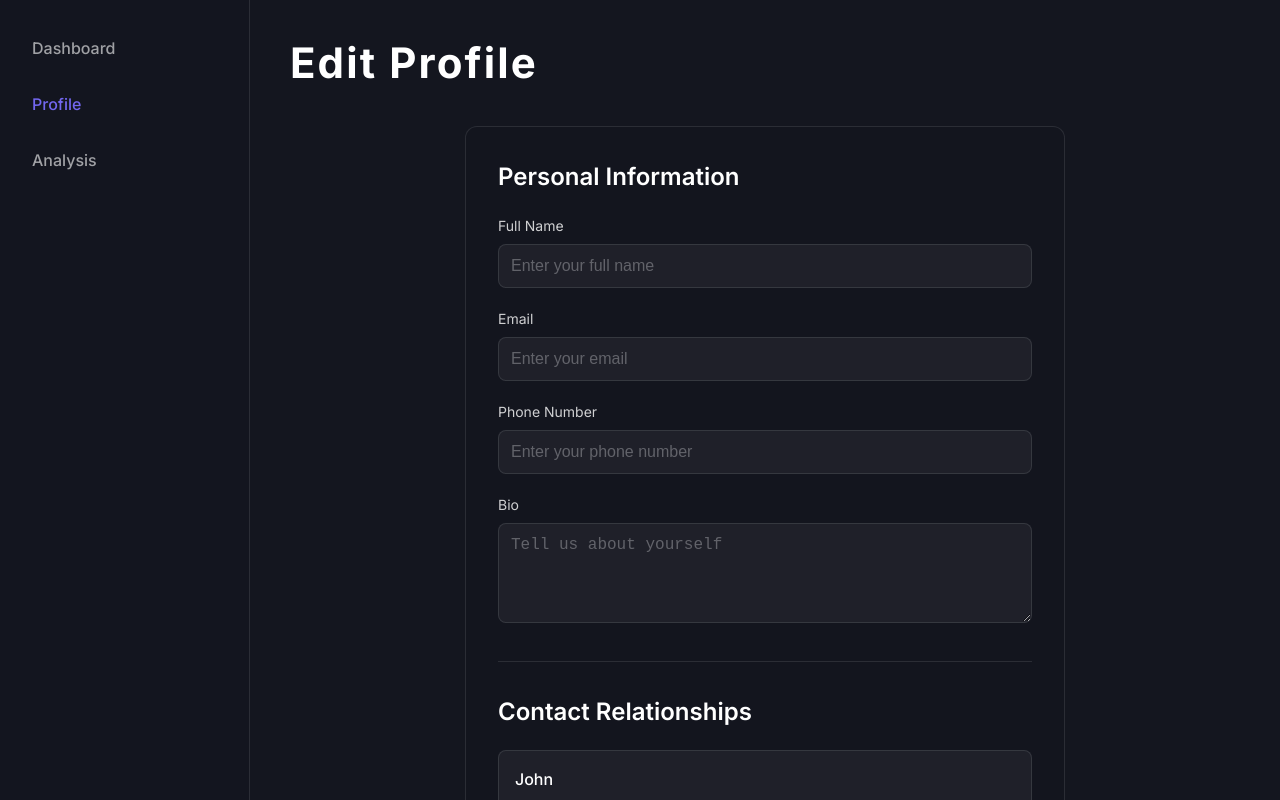
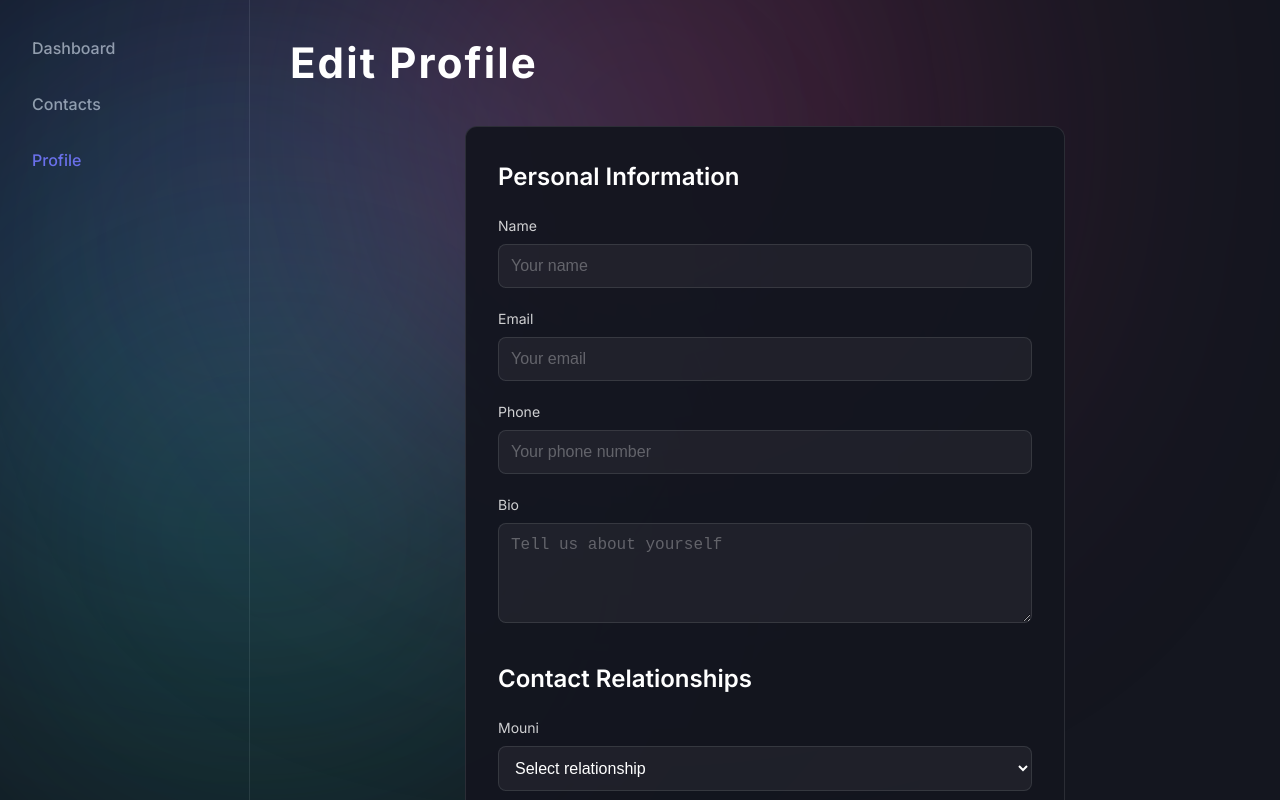
Before and after one commit to mounikasaka1/hackai, a React (Vite) app in the folder safeguard/: page /profile in a window 1280 px wide. Built offline with nearby package versions, Linux system fonts and the light colour scheme.

Commit message:
contacts are mapped to the contacts in profile

```diff
--- a/safeguard/package.json
+++ b/safeguard/package.json
@@ -20,7 +20,8 @@
     "react-dom": "^18.2.0",
     "react-router-dom": "^6.22.3",
     "recharts": "^2.12.3",
-    "typescript": "^5.4.2"
+    "typescript": "^5.4.2",
+    "zustand": "^5.0.3"
   },
   "devDependencies": {
     "@emotion/babel-plugin": "^11.11.0",
--- a/safeguard/src/pages/Contacts.tsx
+++ b/safeguard/src/pages/Contacts.tsx
@@ -2,7 +2,7 @@ import styled from '@emotion/styled'
 import { useState } from 'react'
 import Navigation from '../components/Navigation'
 import { useNavigate } from 'react-router-dom'
-import { contacts } from '../data/contacts'
+import useContactsStore from '../store/contactsStore'
 
 const Container = styled.div`
   display: flex;
@@ -159,6 +159,7 @@ const RiskIndicator = styled.div<{ risk: 'low' | 'medium' | 'high' }>`
 const Contacts = () => {
   const navigate = useNavigate()
   const [isSidebarOpen, setIsSidebarOpen] = useState(false)
+  const contacts = useContactsStore(state => state.contacts)
 
   return (
     <Container>
@@ -182,7 +183,9 @@ const Contacts = () => {
             {contacts.map(contact => (
               <ContactRow key={contact.id} onClick={() => navigate(`/contact/${contact.id}`)}>
                 <ContactName>{contact.name}</ContactName>
-                <RelationshipText>{contact.email || contact.phone}</RelationshipText>
+                <RelationshipText>
+                  {contact.relationship || contact.customRelationship || (contact.email || contact.phone)}
+                </RelationshipText>
                 <RiskIndicatorContainer data-risk={`${contact.risk.charAt(0).toUpperCase() + contact.risk.slice(1)} Risk`}>
                   <RiskIndicator risk={contact.risk} />
                 </RiskIndicatorContainer>
--- a/safeguard/src/pages/EditProfile.tsx
+++ b/safeguard/src/pages/EditProfile.tsx
@@ -2,6 +2,7 @@ import React, { useState } from 'react'
 import styled from '@emotion/styled'
 import { useNavigate } from 'react-router-dom'
 import { Global, css, keyframes } from '@emotion/react'
+import useContactsStore from '../store/contactsStore'
 
 // Add these interfaces before the styled components
 interface Contact {
@@ -271,45 +272,18 @@ const CustomRelationshipInput = styled(Input)`
   margin-top: 8px;
 `
 
-// Mock contacts data (in a real app, this would come from your backend)
-const mockContacts = [
-  { id: 1, name: 'John', currentRelationship: '' },
-  { id: 2, name: 'Sally', currentRelationship: '' },
-  { id: 3, name: 'Matt', currentRelationship: '' },
-  { id: 4, name: 'Rob', currentRelationship: '' },
-]
-
-const relationshipOptions = [
-  'Select relationship',
-  'Family',
-  'Friend',
-  'Colleague',
-  'Acquaintance',
-  'Ex-partner',
-  'Other'
-]
-
 const EditProfile = () => {
   const navigate = useNavigate()
   const [formData, setFormData] = useState({
-    fullName: '',
+    name: '',
     email: '',
     phone: '',
-    bio: '',
-    currentPassword: '',
-    newPassword: '',
-    confirmNewPassword: ''
+    bio: ''
   })
 
-  const [contactRelationships, setContactRelationships] = useState<ContactRelationships>(
-    mockContacts.reduce((acc, contact) => ({
-      ...acc,
-      [contact.id]: {
-        relationship: '',
-        customRelationship: ''
-      }
-    }), {})
-  )
+  const contacts = useContactsStore(state => state.contacts)
+  const updateContactRelationship = useContactsStore(state => state.updateContactRelationship)
+  const updateCustomRelationship = useContactsStore(state => state.updateCustomRelationship)
 
   const handleChange = (e: React.ChangeEvent<HTMLInputElement | HTMLTextAreaElement>) => {
     const { name, value } = e.target
@@ -320,103 +294,71 @@ const EditProfile = () => {
   }
 
   const handleRelationshipChange = (contactId: number, value: string) => {
-    setContactRelationships(prev => ({
-      ...prev,
-      [contactId]: {
-        ...prev[contactId],
-        relationship: value,
-        customRelationship: value === 'Other' ? prev[contactId].customRelationship : ''
-      }
-    }))
+    updateContactRelationship(contactId, value)
   }
 
   const handleCustomRelationshipChange = (contactId: number, value: string) => {
-    setContactRelationships(prev => ({
-      ...prev,
-      [contactId]: {
-        ...prev[contactId],
-        customRelationship: value
-      }
-    }))
+    updateCustomRelationship(contactId, value)
   }
 
   const handleSubmit = (e: React.FormEvent) => {
     e.preventDefault()
-    // Here you would typically handle the profile update logic
-    console.log('Profile update:', {
-      ...formData,
-      contactRelationships
-    })
+    // Handle form submission
+    console.log('Form submitted:', formData)
     navigate('/dashboard')
   }
 
   return (
-    <>
+    <Container>
       <GlobalStyles />
-      {/* Background blobs */}
-      <Blob
-        size={700}
-        gradient="radial-gradient(circle at 30% 30%, #7367f0 0%, rgba(115,103,240,0) 70%)"
-        animation={float1}
-        style={{ top: '-250px', left: '-200px' }}
-      />
-      <Blob
-        size={800}
-        gradient="radial-gradient(circle at 70% 30%, #f472b6 0%, rgba(244,114,182,0) 75%)"
-        animation={float2}
-        style={{ bottom: '-300px', left: '20%' }}
-      />
-      <Blob
-        size={650}
-        gradient="radial-gradient(circle at 50% 50%, #22d3ee 0%, rgba(34,211,238,0) 70%)"
-        animation={float3}
-        style={{ top: '-200px', right: '-200px' }}
-      />
-
-      <Container>
       <Sidebar>
         <NavItem onClick={() => navigate('/dashboard')}>Dashboard</NavItem>
-          <NavItem active onClick={() => navigate('/profile')}>Profile</NavItem>
-          <NavItem onClick={() => navigate('/analysis')}>Analysis</NavItem>
+        <NavItem onClick={() => navigate('/contacts')}>Contacts</NavItem>
+        <NavItem active>Profile</NavItem>
       </Sidebar>
+
       <MainContent>
         <PageTitle>Edit Profile</PageTitle>
         <ProfileForm onSubmit={handleSubmit}>
           <FormSection>
             <SectionTitle>Personal Information</SectionTitle>
             <InputGroup>
-                <Label>Full Name</Label>
+              <Label htmlFor="name">Name</Label>
               <Input
                 type="text"
-                  name="fullName"
-                  value={formData.fullName}
+                id="name"
+                name="name"
+                value={formData.name}
                 onChange={handleChange}
-                  placeholder="Enter your full name"
+                placeholder="Your name"
               />
             </InputGroup>
             <InputGroup>
-                <Label>Email</Label>
+              <Label htmlFor="email">Email</Label>
               <Input
                 type="email"
+                id="email"
                 name="email"
                 value={formData.email}
                 onChange={handleChange}
-                  placeholder="Enter your email"
+                placeholder="Your email"
               />
             </InputGroup>
             <InputGroup>
-                <Label>Phone Number</Label>
+              <Label htmlFor="phone">Phone</Label>
               <Input
                 type="tel"
+                id="phone"
                 name="phone"
                 value={formData.phone}
                 onChange={handleChange}
-                  placeholder="Enter your phone number"
+                placeholder="Your phone number"
               />
             </InputGroup>
             <InputGroup>
-                <Label>Bio</Label>
+              <Label htmlFor="bio">Bio</Label>
               <TextArea
+                id="bio"
                 name="bio"
                 value={formData.bio}
                 onChange={handleChange}
@@ -425,74 +367,52 @@ const EditProfile = () => {
             </InputGroup>
           </FormSection>
 
-            <ContactRelationshipsSection>
+          <FormSection>
             <SectionTitle>Contact Relationships</SectionTitle>
-              {mockContacts.map(contact => (
-                <ContactCard key={contact.id}>
-                  <ContactHeader>
-                    <ContactName>{contact.name}</ContactName>
-                  </ContactHeader>
-                  <RelationshipSelect
-                    value={contactRelationships[contact.id]?.relationship || ''}
+            {contacts.map(contact => (
+              <InputGroup key={contact.id}>
+                <Label>{contact.name}</Label>
+                <select
+                  value={contact.relationship || ''}
                   onChange={(e) => handleRelationshipChange(contact.id, e.target.value)}
+                  style={{
+                    width: '100%',
+                    padding: '12px',
+                    backgroundColor: 'rgba(255, 255, 255, 0.05)',
+                    border: '1px solid rgba(255, 255, 255, 0.1)',
+                    borderRadius: '8px',
+                    color: 'white',
+                    fontSize: '16px',
+                    marginBottom: '8px'
+                  }}
                 >
-                    {relationshipOptions.map(option => (
-                      <option key={option} value={option === 'Select relationship' ? '' : option}>
-                        {option}
-                      </option>
-                    ))}
-                  </RelationshipSelect>
-                  {contactRelationships[contact.id]?.relationship === 'Other' && (
-                    <CustomRelationshipInput
+                  <option value="">Select relationship</option>
+                  <option value="family">Family</option>
+                  <option value="friend">Friend</option>
+                  <option value="colleague">Colleague</option>
+                  <option value="acquaintance">Acquaintance</option>
+                  <option value="other">Other</option>
+                </select>
+                {contact.relationship === 'other' && (
+                  <Input
                     type="text"
+                    value={contact.customRelationship || ''}
+                    onChange={(e) => handleCustomRelationshipChange(contact.id, e.target.value)}
                     placeholder="Specify relationship"
-                      value={contactRelationships[contact.id]?.customRelationship || ''}
-                      onChange={(e) => handleCustomRelationshipChange(contact.id, e.target.value)}
                   />
                 )}
-                </ContactCard>
+              </InputGroup>
             ))}
-            </ContactRelationshipsSection>
-
-            <FormSection>
-              <SectionTitle>Change Password</SectionTitle>
-              <InputGroup>
-                <Label>Current Password</Label>
-                <Input
-                  type="password"
-                  name="currentPassword"
-                  value={formData.currentPassword}
-                  onChange={handleChange}
-                  placeholder="Enter current password"
-                />
-              </InputGroup>
-              <InputGroup>
-                <Label>New Password</Label>
-                <Input
-                  type="password"
-                  name="newPassword"
-                  value={formData.newPassword}
-                  onChange={handleChange}
-                  placeholder="Enter new password"
-                />
-              </InputGroup>
-              <InputGroup>
-                <Label>Confirm New Password</Label>
-                <Input
-                  type="password"
-                  name="confirmNewPassword"
-                  value={formData.confirmNewPassword}
-                  onChange={handleChange}
-                  placeholder="Confirm new password"
-                />
-              </InputGroup>
           </FormSection>
 
           <Button type="submit">Save Changes</Button>
         </ProfileForm>
       </MainContent>
+
+      <Blob size={600} gradient="linear-gradient(135deg, #60a5fa 0%, #3b82f6 100%)" animation={float1} />
+      <Blob size={500} gradient="linear-gradient(135deg, #34d399 0%, #059669 100%)" animation={float2} />
+      <Blob size={550} gradient="linear-gradient(135deg, #f472b6 0%, #db2777 100%)" animation={float3} />
     </Container>
-    </>
   )
 }
 
--- /dev/null
+++ b/safeguard/src/store/contactsStore.ts
@@ -0,0 +1,49 @@
+import { create, StateCreator } from 'zustand'
+import { contacts as initialContacts } from '../data/contacts'
+
+export interface Contact {
+  id: number;
+  name: string;
+  risk: 'low' | 'medium' | 'high';
+  phone?: string;
+  email?: string;
+  relationship?: string;
+  customRelationship?: string;
+}
+
+interface ContactsStore {
+  contacts: Contact[];
+  updateContactRelationship: (contactId: number, relationship: string) => void;
+  updateCustomRelationship: (contactId: number, customRelationship: string) => void;
+}
+
+type ContactsState = {
+  contacts: Contact[];
+}
+
+type ContactsActions = {
+  updateContactRelationship: (contactId: number, relationship: string) => void;
+  updateCustomRelationship: (contactId: number, customRelationship: string) => void;
+}
+
+const useContactsStore = create<ContactsStore>((set: StateCreator<ContactsStore>) => ({
+  contacts: initialContacts,
+  updateContactRelationship: (contactId: number, relationship: string) =>
+    set((state: ContactsStore) => ({
+      contacts: state.contacts.map((contact: Contact) =>
+        contact.id === contactId
+          ? { ...contact, relationship }
+          : contact
+      ),
+    })),
+  updateCustomRelationship: (contactId: number, customRelationship: string) =>
+    set((state: ContactsStore) => ({
+      contacts: state.contacts.map((contact: Contact) =>
+        contact.id === contactId
+          ? { ...contact, customRelationship }
+          : contact
+      ),
+    })),
+}))
+
+export default useContactsStore
```
Also changed, not shown: safeguard/src/pages/Dashboard.tsx (line endings or trailing spaces), 1 other file (tests, documents, lock files or other folders). Lines whose indentation alone changed are shown as unchanged.
